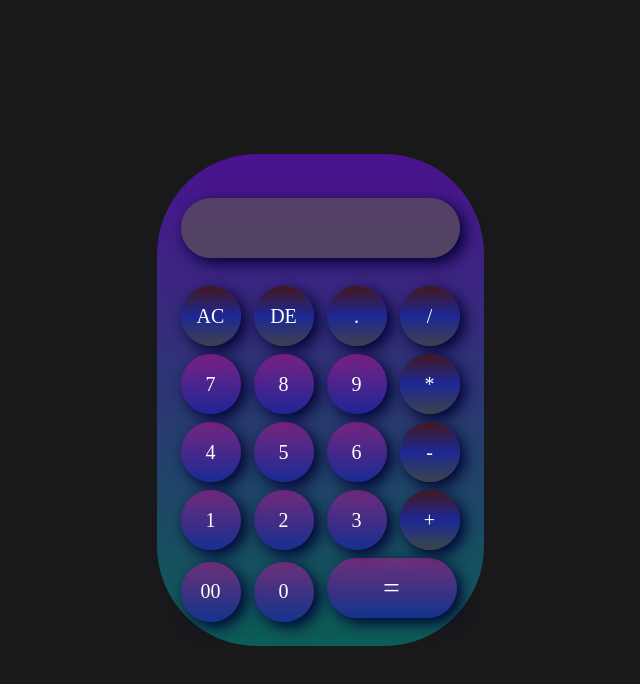
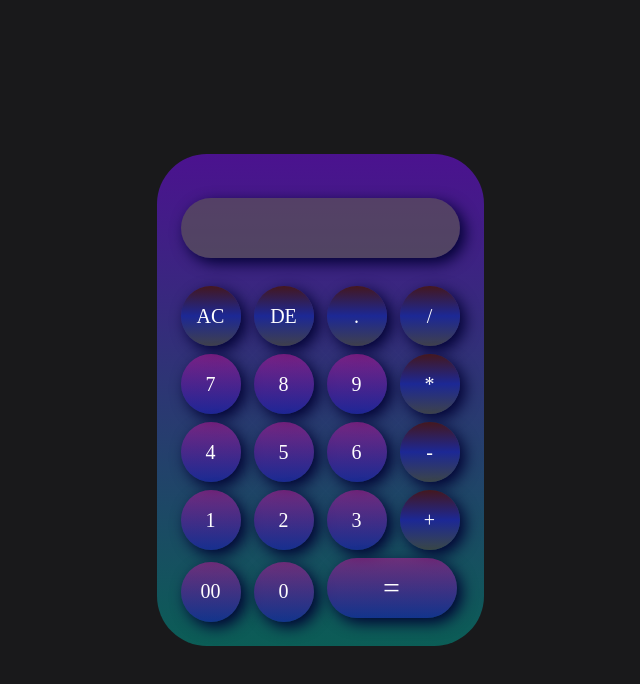
Before and after one commit to Chinecherem-2007/calculator, a plain HTML site: page index.html in a window 1280 px wide. Shown: the whole page, without its empty margins (320-960 px from the left). Drawn offline with Linux system fonts and the light colour scheme.

Commit message:
update style.css

```diff
--- a/style.css
+++ b/style.css
@@ -16,7 +16,7 @@ font-size: 20px;
 .calculator{
   background: linear-gradient(#4B128F,#0B5D56 );
   padding: 20px;
-  border-radius: 100px;
+  border-radius: 50px;
 }
 input value{
   background-color: yellowgreen;
```
